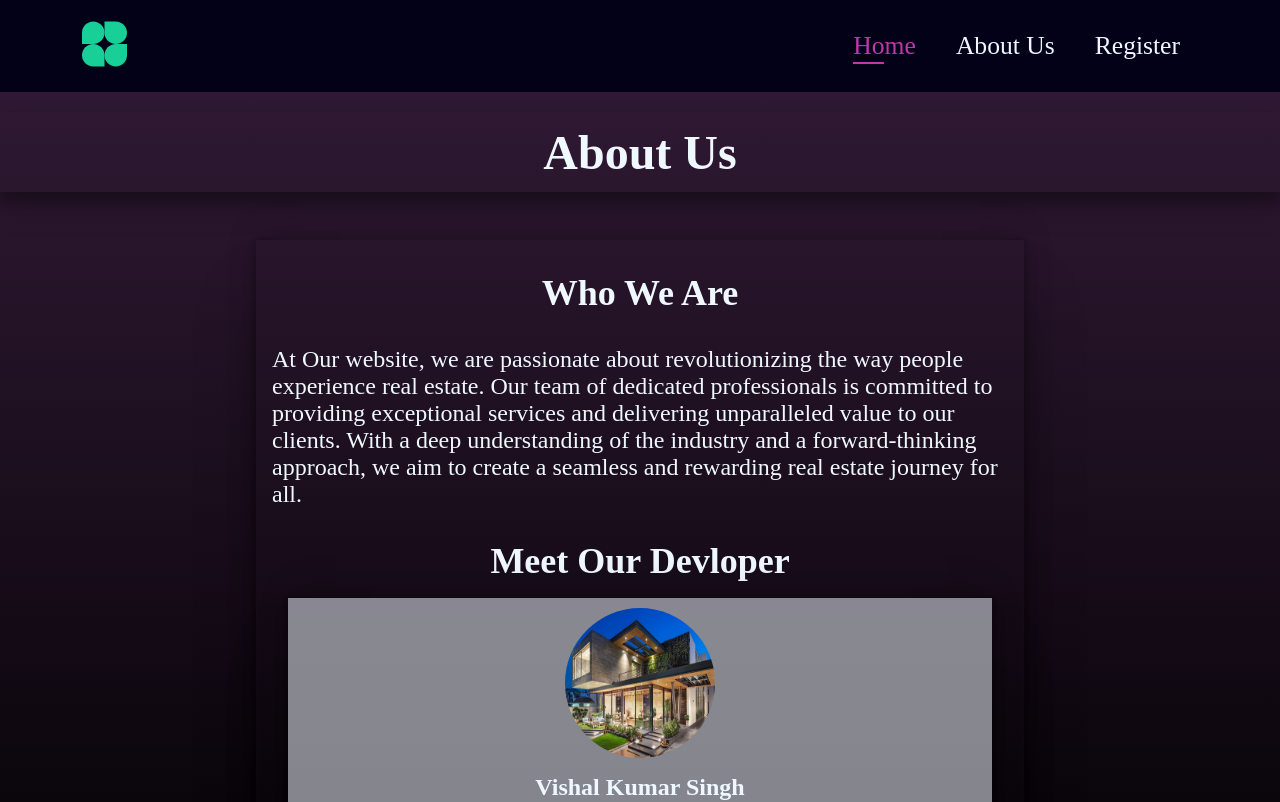
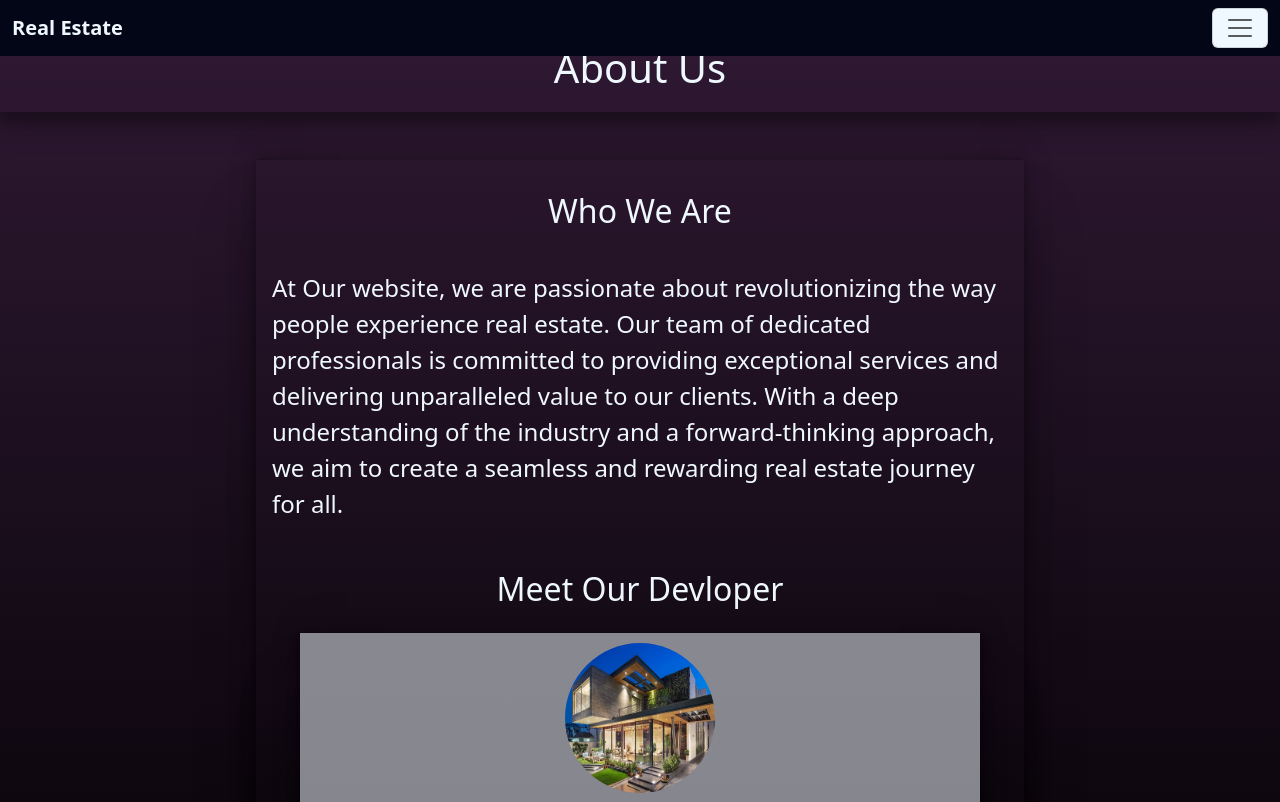
Before and after one commit to vishalkumar9/REAL-ESTATE, a React (Create React App) app in the folder frontend/: page /aboutus in a window 1280 px wide. Shown: the top 802 px of the page. Built offline with nearby package versions, Linux system fonts and the light colour scheme.

Commit message:
update navbar

```diff
--- a/frontend/public/index.html
+++ b/frontend/public/index.html
@@ -10,34 +10,15 @@
       content="Web site created using create-react-app"
     />
     <link rel="apple-touch-icon" href="%PUBLIC_URL%/logo192.png" />
-    <!--
-      manifest.json provides metadata used when your web app is installed on a
-      user's mobile device or desktop. See https://developers.google.com/web/fundamentals/web-app-manifest/
-    -->
+
     <link rel="manifest" href="%PUBLIC_URL%/manifest.json" />
-    <!--
-      Notice the use of %PUBLIC_URL% in the tags above.
-      It will be replaced with the URL of the `public` folder during the build.
-      Only files inside the `public` folder can be referenced from the HTML.
+    <title>React App</title>
 
-      Unlike "/favicon.ico" or "favicon.ico", "%PUBLIC_URL%/favicon.ico" will
-      work correctly both with client-side routing and a non-root public URL.
-      Learn how to configure a non-root public URL by running `npm run build`.
-    -->
-    <title>React App</title>
+    <link href="https://cdn.jsdelivr.net/npm/bootstrap@5.3.2/dist/css/bootstrap.min.css" rel="stylesheet" integrity="sha384-T3c6CoIi6uLrA9TneNEoa7RxnatzjcDSCmG1MXxSR1GAsXEV/Dwwykc2MPK8M2HN" crossorigin="anonymous">
   </head>
   <body>
     <noscript>You need to enable JavaScript to run this app.</noscript>
     <div id="root"></div>
-    <!--
-      This HTML file is a template.
-      If you open it directly in the browser, you will see an empty page.
-
-      You can add webfonts, meta tags, or analytics to this file.
-      The build step will place the bundled scripts into the <body> tag.
-
-      To begin the development, run `npm start` or `yarn start`.
-      To create a production bundle, use `npm run build` or `yarn build`.
-    -->
+    <script src="https://cdn.jsdelivr.net/npm/bootstrap@5.3.2/dist/js/bootstrap.bundle.min.js" integrity="sha384-C6RzsynM9kWDrMNeT87bh95OGNyZPhcTNXj1NW7RuBCsyN/o0jlpcV8Qyq46cDfL" crossorigin="anonymous"></script>
   </body>
 </html>
--- a/frontend/src/App.js
+++ b/frontend/src/App.js
@@ -127,9 +127,6 @@ function App() {
             content: "Profile",
             url:"/profile/user/"+userId,
         },
-        {
-            content : "Logout",
-        }
     ]
 
   return(
--- a/frontend/src/components/about/About.css
+++ b/frontend/src/components/about/About.css
@@ -1,7 +1,7 @@
 .aboutus{
     width:100%;
     min-height: 95vh;
-    margin-top:5rem;
+    /*margin-top:5rem;*/
     /*background-image: url("../image/6937900_3485431.jpg");*/
     background-image: linear-gradient(to top , black,#301934);
     /*background-color: #2D033B;*/
--- a/frontend/src/components/home/Home.css
+++ b/frontend/src/components/home/Home.css
@@ -3,7 +3,7 @@
     height: 100vh;
     border: 3px;
     box-sizing: border-box;
-    margin-top: 5rem;
+    /*margin-top: 5rem;*/
 }
 
 .home .home_back {
--- a/frontend/src/components/navigations/MainNavigation.css
+++ b/frontend/src/components/navigations/MainNavigation.css
@@ -1,97 +1,21 @@
-nav{
-    display: flex;
-    align-items: center;
-    justify-content: space-between;
-    background-color: rgb(3, 1, 24);
-    /*background-color: transparent;*/
-    padding: 20px 80px;
-    position: fixed;
-    top: 0;
-    width: 100%;
-    z-index: 1;
-}
-.navbar{
-    display: flex;
-    align-items: center;
-    justify-content: center;
+.custom_theme_navbar{
+    background-color: rgb(2, 6, 23) !important;
 }
 
-.dropdown-menu{
-    margin-top: 10px;
-    display: flex;
-    flex-direction: column;
-    position: relative;
-    margin-right: 20rem;
+.custom_theme_navbar a{
+    font-size: 125%;
+    color: aliceblue;
+    font-weight: bold;
 }
 
-.navbar li {
-    list-style-type: none;
-    padding: 0 20px;
-    position: relative;
+.custom_theme_navbar h5{
+    color: aliceblue;
 }
 
-.navbar li a{
-    text-decoration: none;
-    font-size: 1.6rem;
-    color: aliceblue;
-    transition: 0.3s ease-in-out    ;
-}
-.navbar li a:hover{
-    color: #c037a9;
+.custom_theme_navbar a:hover{
+    color: #007aff;
 }
 
-.navbar .active a{
-    /*color: #F4C430;*/
-    color: #c037a9;
+.custom_theme_navbar_btn{
+    background-color: aliceblue;
 }
-
-.navbar li a:hover::after{
-    content: "";
-    width:30%;
-    height: 2px;
-    background-color: #c037a9;
-    position: absolute;
-    bottom: -3px;
-    left : 20px;
-}
-
-.navbar .active a::after{
-    content: "";
-    width:30%;
-    height: 2px;
-    background-color:#c037a9;;
-    position: absolute;
-    bottom: -3px;
-    left : 20px;
-}
-
-.mobile{
-    color: #F4C430;
-    font-size: 2rem;
-    display: block;
-}
-
-@media screen and (max-width: 1224px) {
-    .navbar{
-        display: flex;
-        flex-direction: column;
-        align-items: flex-start;
-        justify-content: flex-start;
-        position: fixed;
-        top: 92px;
-        right: -300px;
-        width: 300px;
-        height: 100vh;
-        background-color: #283239;
-        padding: 40px 0 0 10px;
-        z-index: 1;
-        transition: 0.7s ease-in-out;
-    }
-    .active{
-        right:0;
-    }
-
-    .navbar li{
-        margin-bottom: 25px;
-    }
-}
--- a/frontend/src/components/navigations/MainNavigation.js
+++ b/frontend/src/components/navigations/MainNavigation.js
@@ -1,15 +1,12 @@
 import React, {useContext, useState} from "react";
-import {Link, useNavigate} from "react-router-dom";
+import {useNavigate} from "react-router-dom";
 
 import {AuthContext} from "../context/AuthContext";
-import logo from "../image/logo.svg"
+
 
 import "./MainNavigation.css";
 
 import { useMediaQuery } from 'react-responsive'
-import {FontAwesomeIcon} from "@fortawesome/react-fontawesome";
-import {faXmark, faBars} from "@fortawesome/free-solid-svg-icons";
-import Dropdown from 'react-bootstrap/Dropdown';
 
 
 const  MainNavigation = (props) => {
@@ -34,56 +31,38 @@ const AuthC = useContext(AuthContext);
         AuthC.logout();
     }
 
-
-    if(isMobile){
-        return (
-            <Dropdown>
-            <div className="main-navi-div">
-                <nav>
-                    <div>
-                        <img src = {logo} alt=""/>
+    return(
+        <nav className="navbar bg-body-tertiary fixed-top custom_theme_navbar">
+            <div className="container-fluid">
+                <a className="navbar-brand" href="/">Real Estate</a>
+                <button className="navbar-toggler custom_theme_navbar_btn" type="button" data-bs-toggle="offcanvas"
+                        data-bs-target="#offcanvasNavbar" aria-controls="offcanvasNavbar" aria-label="Toggle navigation">
+                    <span className="navbar-toggler-icon"></span>
+                </button>
+                <div className="offcanvas offcanvas-end custom_theme_navbar" tabIndex="-1" id="offcanvasNavbar"
+                     aria-labelledby="offcanvasNavbarLabel">
+                    <div className="offcanvas-header">
+                        <h5 className="offcanvas-title" id="offcanvasNavbarLabel">Real Estate</h5>
+                        <button type="button" className="btn-close custom_theme_navbar_btn" data-bs-dismiss="offcanvas"
+                                aria-label="Close"></button>
                     </div>
-                    <div>
-                        <ul className={isClicked ? "navbar active" : "navbar"}>
-                            {navLinks.map((item,i)=>(
-                                <li key = {i} className={!i && "active"}>
-                                    { item.content==="Logout" &&  <Link onClick = {handleLogout}>{item.content}</Link> }
-                                    { item.content!=="Logout" &&  <Link to={item.url} onClick={() => setIsClicked(false)}>{item.content}</Link> }
+                    <div className="offcanvas-body">
+                        <ul className="navbar-nav justify-content-end flex-grow-1 pe-3">
+                            {props.routes.map((routeDetails) => (
+                                <li className="nav-item">
+                                    <a className="nav-link" aria-current="page" href={routeDetails.url}>{routeDetails.content}</a>
                                 </li>
                             ))}
+                            {AuthC.isLoggedIn && <li className="nav-item">
+                                <a className="nav-link" aria-current="page" onClick={handleLogout}>Logout</a>
+                            </li>}
                         </ul>
                     </div>
-                    <div className="mobile">
-                        <div onClick={handleClick}>
-                            {!isClicked ? <FontAwesomeIcon icon={faBars}/> : <FontAwesomeIcon icon={faXmark}/>}
-                        </div>
-                    </div>
-                </nav>
+                </div>
             </div>
-            </Dropdown>
-        );
-    }
-    else {
-        return (
-            <div>
-                <nav>
-                    <div>
-                        <img src = {logo}/>
-                    </div>
-                    <div>
-                        <ul className="navbar">
-                            {navLinks.map((item,i)=>(
-                                <li key = {i} className={!i && "active"}>
-                                    { item.content==="Logout" &&  <Link onClick = {handleLogout}>{item.content}</Link> }
-                                    { item.content!=="Logout" && <Link to={item.url}>{item.content}</Link> }
-                                </li>
-                            ))}
-                        </ul>
-                    </div>
-                </nav>
-            </div>
-        );
-    }
+        </nav>
+
+    );
 }
 
 export default MainNavigation;
```
Also changed, not shown: 1 other file (tests, documents, lock files or other folders).
